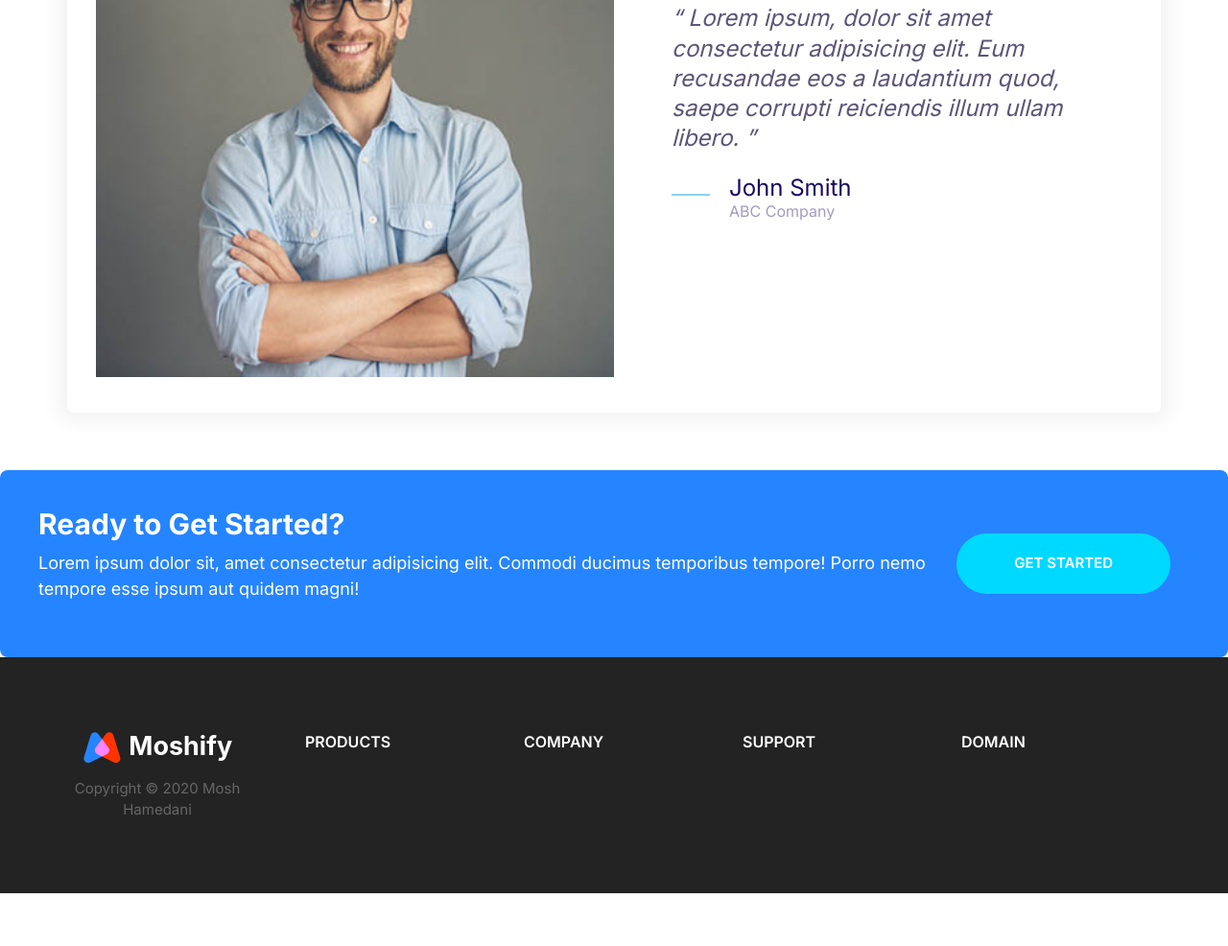
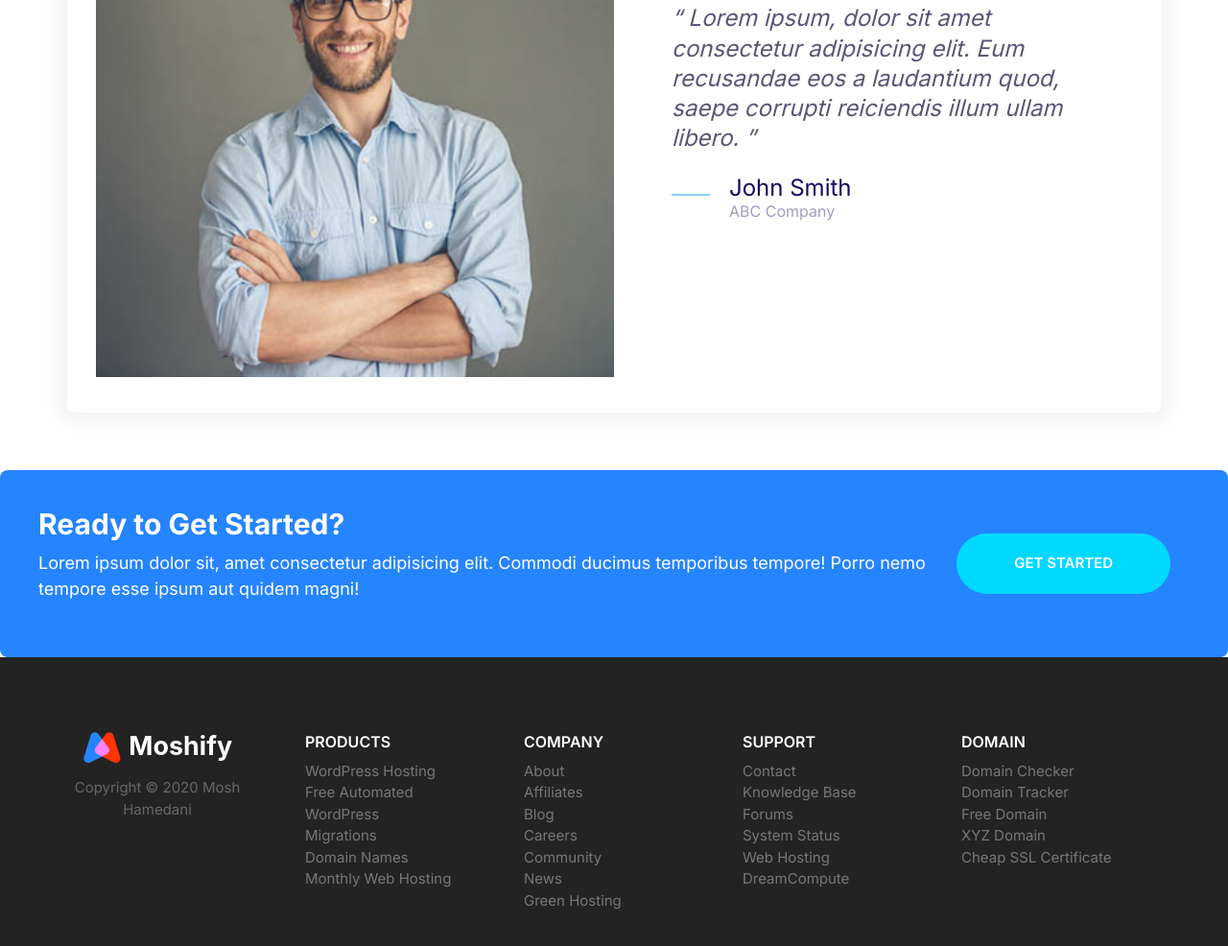
Before and after one commit to SufianBabri/moshify, a plain HTML site: page index.html in a window 1280 px wide. Shown: the part 5250-6236 px from the top of the page at 96% size. Before the commit the page ends 6181 px from the top, so only its background shows below. Drawn offline with Linux system fonts and the light colour scheme.

Commit message:
Fixed fontsize & collapsible issue of footer.

```diff
--- a/css/styles.css
+++ b/css/styles.css
@@ -884,6 +884,10 @@ a {
 }
 
 @media screen and (min-width: 768px) {
+	.footer {
+		font-size: 1.5rem;
+	}
+
 	.footer__sections {
 		align-items: start;
 		grid-template-columns: repeat(auto-fit, minmax(10rem, 1fr));
@@ -895,6 +899,11 @@ a {
 
 	.footer .collapsible__chevron {
 		display: none;
+	}
+
+	.footer .collapsible__content {
+		opacity: 1;
+		max-height: 100%;
 	}
 
 	.footer .callout__content {
```
